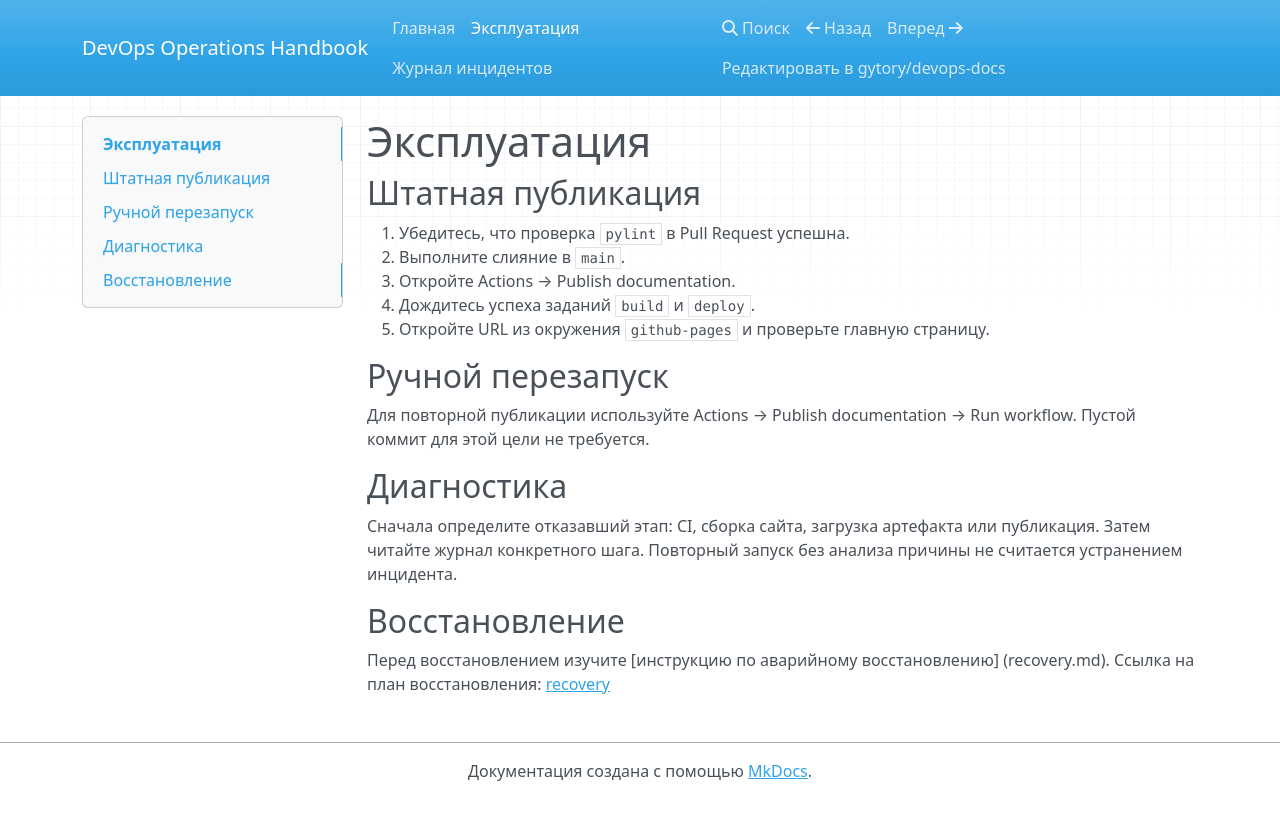
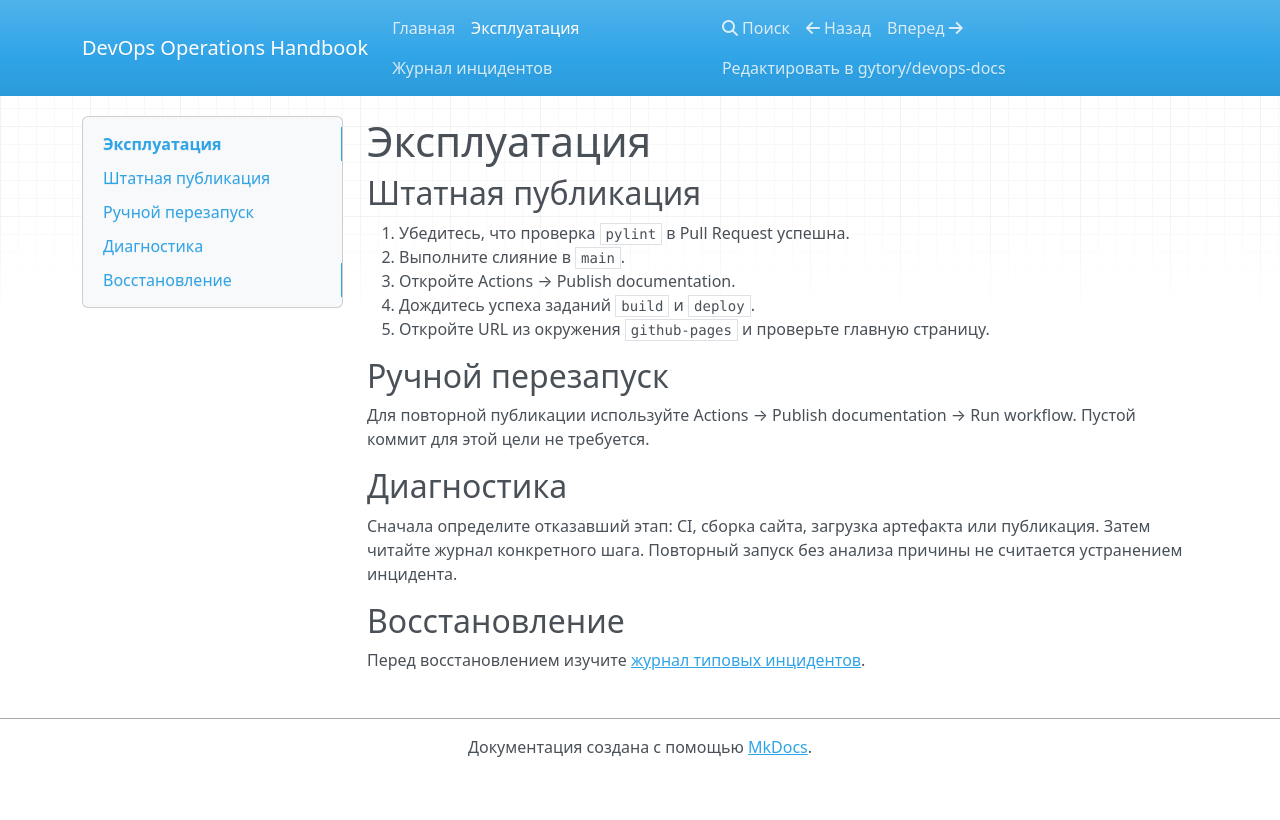
Before and after one commit to gytory/devops-docs, an MkDocs documentation site: the page built from docs/runbook.md, in a window 1280 px wide. Shown: the top 820 px of the page. Built offline with MkDocs 1.6.1, drawn with Linux system fonts in a browser that asks for light colours; nearby versions of some CDN libraries.

Commit message:
docs: point recovery section to existing incident log

```diff
--- a/docs/runbook.md
+++ b/docs/runbook.md
@@ -15,6 +15,4 @@ workflow.
 Затем читайте журнал конкретного шага. Повторный запуск без анализа причины не
 считается устранением инцидента.
 ## Восстановление
-Перед восстановлением изучите [инструкцию по аварийному восстановлению]
-(recovery.md).
-Ссылка на план восстановления: [recovery](recovery.md)
+Перед восстановлением изучите [журнал типовых инцидентов](incidents.md).
```
